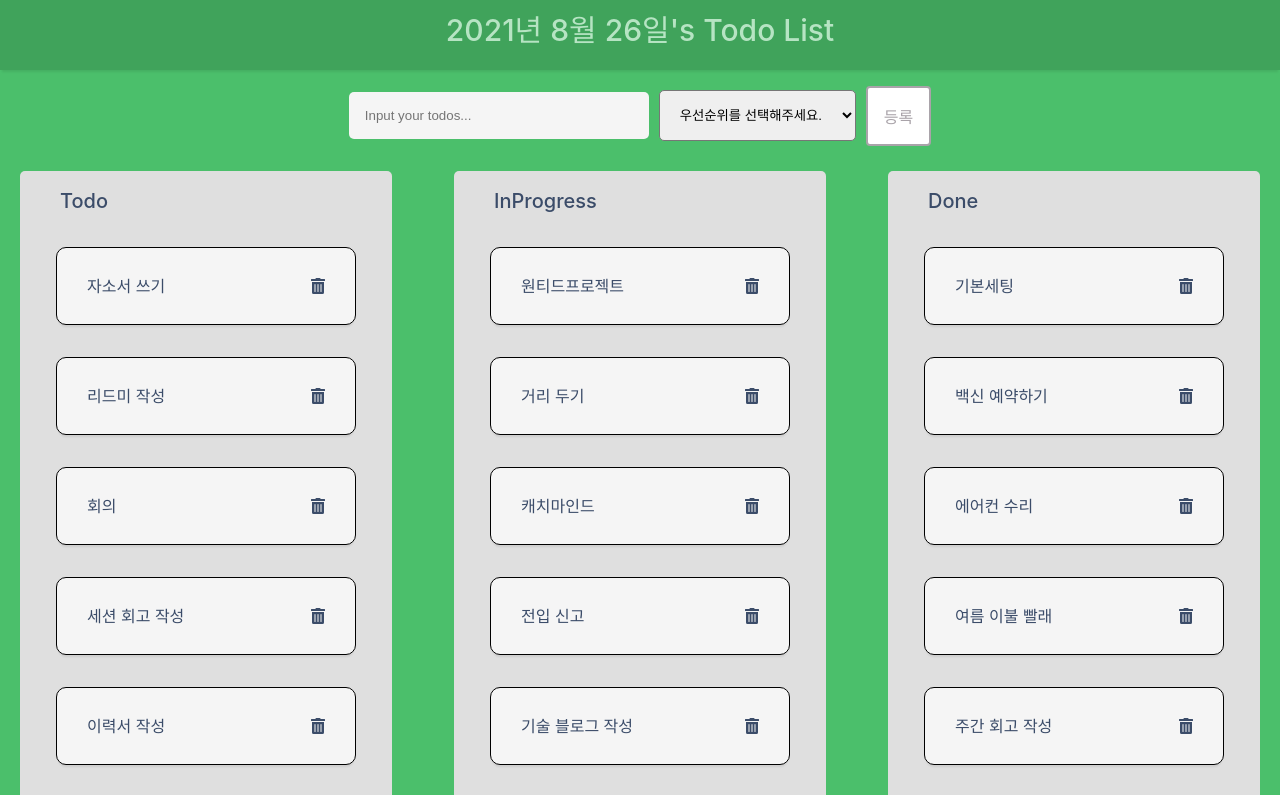
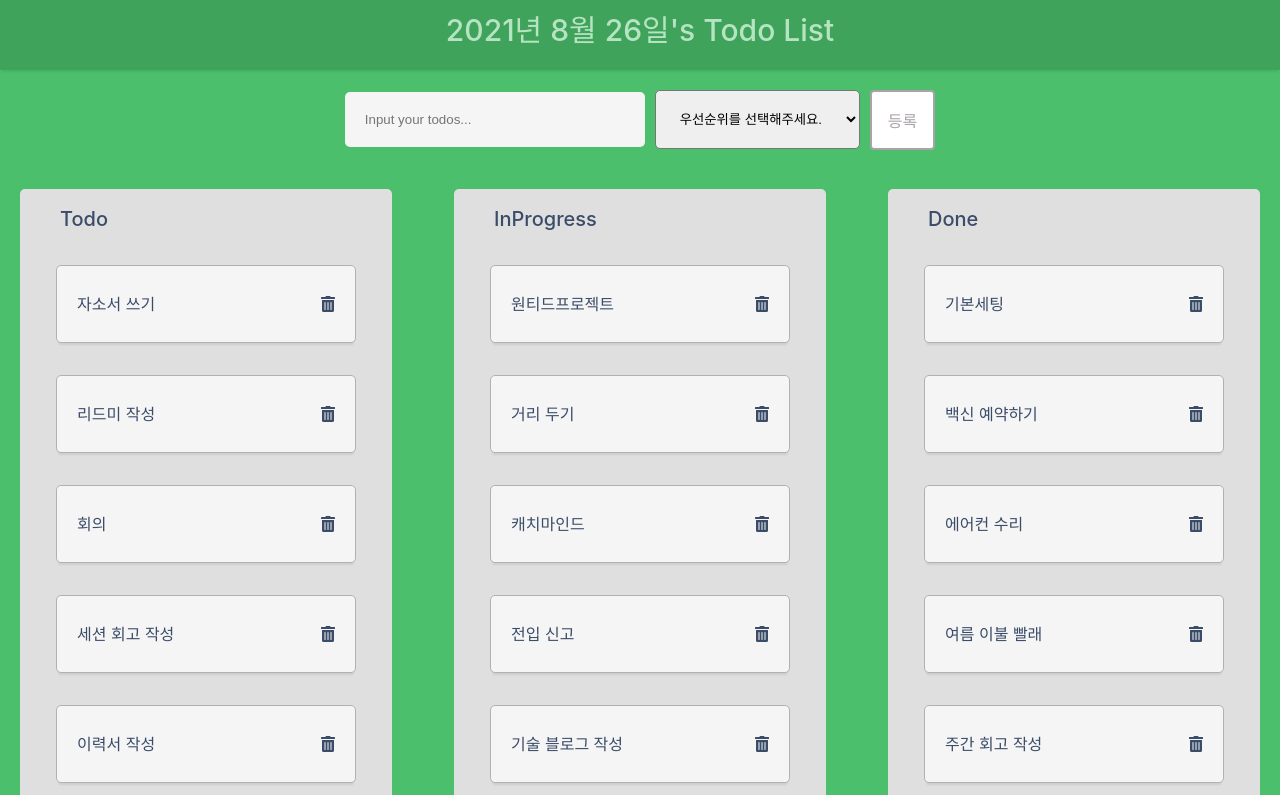
Before and after one commit to Derek-94/modo-todo-assignment, a React (Create React App) app: page / in a window 1280 px wide. Shown: the top 795 px of the page. Built offline with nearby package versions, Linux system fonts and the light colour scheme.

Commit message:
Style: 반복되는 스타일 제거 및 Theme 적용. (#9)

```diff
--- a/src/components/Todo/Column.tsx
+++ b/src/components/Todo/Column.tsx
@@ -74,7 +74,6 @@ const ColumnContatiner = styled.div`
 `;
 
 const Todos = styled.div`
-  height: 100%;
   margin-top: ${({ theme }) => theme.layout.gap};
 `;
 
--- a/src/components/Todo/Todo.tsx
+++ b/src/components/Todo/Todo.tsx
@@ -119,9 +119,8 @@ const TodoContent = styled.div`
   color: ${({ theme }) => theme.color.todoFont};
   border-radius: ${({ theme }) => theme.layout.radius};
   background-color: ${({ theme }) => theme.color.whiteBackground};
-  padding: 30px;
-  border: 1px solid black;
-  border-radius: 10px;
+  padding: ${({ theme }) => theme.layout.listPadding};
+  border: 1px solid ${({ theme }) => theme.color.borderline};
   display: flex;
   justify-content: space-between;
 `;
@@ -129,7 +128,7 @@ const TodoContent = styled.div`
 const Icon = styled(FontAwesomeIcon)`
   cursor: pointer;
   :hover {
-    color: green;
+    color: ${({ theme }) => theme.color.green};
     transform: scale(1.1);
     transition: all 0.5s;
   }
--- a/src/components/Todo/TodoList.tsx
+++ b/src/components/Todo/TodoList.tsx
@@ -98,7 +98,7 @@ const TodoForm = styled.form`
 
 const Input = styled.input`
   min-width: 300px;
-  padding: 16px;
+  padding: ${({ theme }) => theme.layout.padding};
   background-color: ${({ theme }) => theme.color.whiteBackground};
   border-radius: ${({ theme }) => theme.layout.radius};
   font-weight: ${({ theme }) => theme.layout.fontBold};
@@ -106,7 +106,7 @@ const Input = styled.input`
 
 const Select = styled.select`
   margin: 10px 10px;
-  padding: 16px;
+  padding: ${({ theme }) => theme.layout.padding};
   cursor: pointer;
   border-radius: ${({ theme }) => theme.layout.radius};
 `;
@@ -116,14 +116,14 @@ const ErrorMessage = styled.p`
   display: flex;
   justify-content: center;
   margin: 10px;
-  font-weight: bold;
+  font-weight: ${({ theme }) => theme.layout.fontBold};
   font-size: 18px;
 `;
 
 const MainContainer = styled.main`
   display: flex;
   justify-content: space-between;
-  padding: 20px 20px;
+  padding: ${({ theme }) => theme.layout.listPadding};
 `;
 
 export default TodoList;
```
